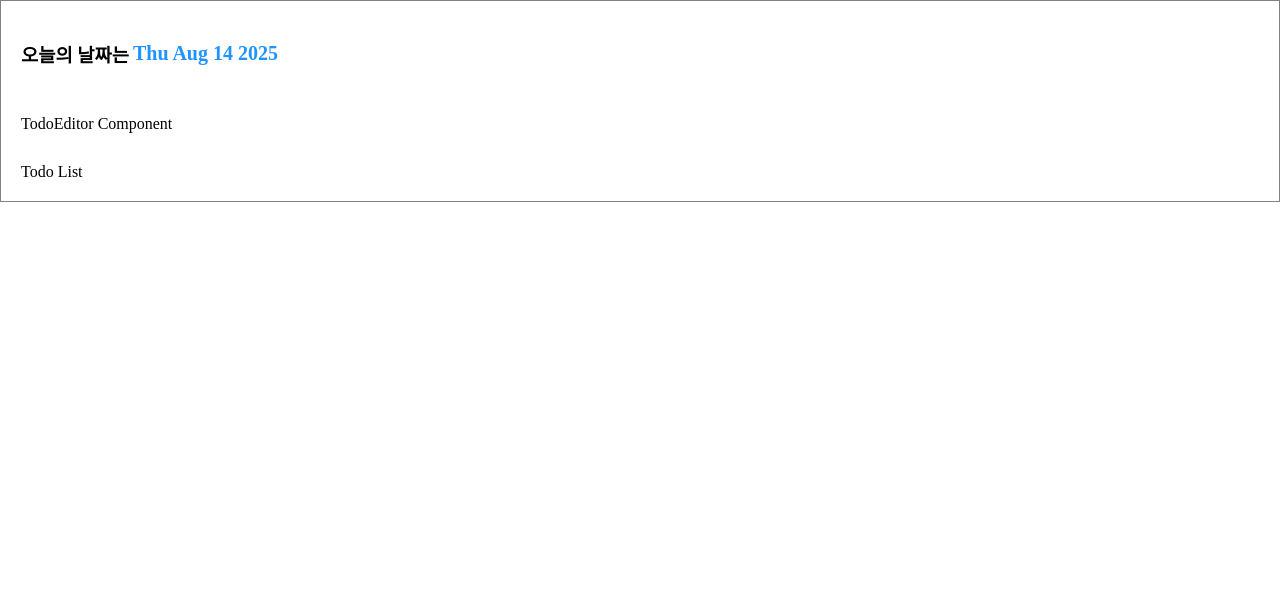
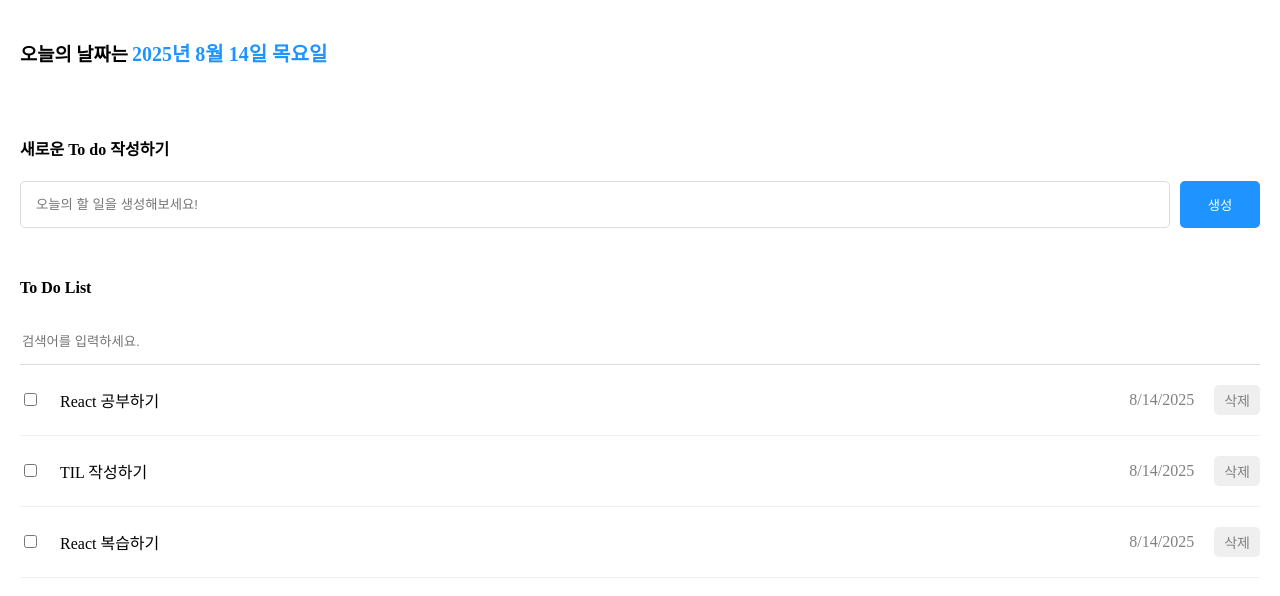
Before and after one commit to heehortus/React-Todo, a React (Vite) app: page / in a window 1280 px wide. Shown: the top 596 px of the page. Built offline with nearby package versions, Linux system fonts and the light colour scheme.

Commit message:
feat: Todo CRUD 함수 생성

```diff
--- a/src/App.css
+++ b/src/App.css
@@ -2,9 +2,12 @@
   max-width: 1280px;
   width: 100%;
   margin: 0 auto;
+
   box-sizing: border-box;
   padding: 20px;
-  border: 1px solid gray;
+
+  /* border: 1px solid gray; */
+
   display: flex;
   flex-direction: column;
   gap: 30px;
--- a/src/App.jsx
+++ b/src/App.jsx
@@ -1,13 +1,68 @@
+import { useState, useRef } from "react";
 import "./App.css";
 import Header from "./components/Header";
 import TodoEditor from "./components/TodoEditor";
+import TodoList from "./components/TodoList";
+
+// mock
+const mockTodo = [
+  {
+    id: 0,
+    isDone: false,
+    content: "React 공부하기",
+    createdDate: new Date().getTime(),
+  },
+  {
+    id: 1,
+    isDone: false,
+    content: "TIL 작성하기",
+    createdDate: new Date().getTime(),
+  },
+  {
+    id: 2,
+    isDone: false,
+    content: "React 복습하기",
+    createdDate: new Date().getTime(),
+  },
+];
 
 function App() {
+  const idRef = useRef(3);
+  const [todo, setTodo] = useState(mockTodo);
+
+  // 아이템 추가 함수
+  const onCreate = (content) => {
+    const newItem = {
+      id: idRef.current,
+      content,
+      isDone: false,
+      createdDate: new Date().getTime(),
+    };
+
+    setTodo([newItem, ...todo]);
+    idRef.current += 1;
+  };
+
+  // 아이템 업데이트 함수 (체크박스 체크)
+  const onUpdate = (targetId) => {
+    setTodo(
+      todo.map((it) =>
+        it.id === targetId ? { ...it, isDone: !it.isDone } : it
+      )
+    );
+  };
+
+  // 아이템 삭제 함수
+  // 해당 id를 가진 아이템 요소를 뺀 새 배열로 todo를 업데이트(필터)한다.
+  const onDelete = (targetId) => {
+    setTodo(todo.filter((it) => it.id !== targetId));
+  };
+
   return (
     <div className="App">
       <Header />
-      <TodoEditor />
-      <div>Todo List</div>
+      <TodoEditor onCreate={onCreate} />
+      <TodoList todo={todo} onUpdate={onUpdate} onDelete={onDelete} />
     </div>
   );
 }
--- a/src/components/Header.jsx
+++ b/src/components/Header.jsx
@@ -1,10 +1,21 @@
 import "./Header.css";
+
+function KoreanDate() {
+  const koreanDateString = new Date().toLocaleDateString("ko-KR", {
+    weekday: "long",
+    year: "numeric",
+    month: "long",
+    day: "numeric",
+  });
+
+  return <div>{koreanDateString}</div>;
+}
 
 const Header = () => {
   return (
     <div className="Header">
       <h3>오늘의 날짜는</h3>
-      <h1>{new Date().toDateString()}</h1>
+      <h1>{KoreanDate()}</h1>
     </div>
   );
 };
--- a/src/components/TodoEditor.css
+++ b/src/components/TodoEditor.css
@@ -0,0 +1,28 @@
+.TodoEditor .editor-wrapper {
+  width: 100%;
+  display: flex;
+  gap: 10px;
+}
+
+.TodoEditor input {
+  flex: 1;
+  box-sizing: border-box;
+  border: 1px solid rgb(220, 220, 220);
+  border-radius: 5px;
+  padding: 15px;
+}
+
+.TodoEditor input:focus {
+  outline: none;
+  border: 1px solid #1f93ff;
+}
+
+.TodoEditor button {
+  cursor: pointer;
+  width: 80px;
+  border: none;
+  background-color: #1f93ff;
+  /* 글자 색상 : white or #fff or #ffffff */
+  color: #ffffff;
+  border-radius: 5px;
+}
--- a/src/components/TodoEditor.jsx
+++ b/src/components/TodoEditor.jsx
@@ -1,7 +1,46 @@
+import { useRef, useState } from "react";
 import "./TodoEditor.css";
 
-const TodoEditor = () => {
-  return <div className="TodoEditor">TodoEditor Component</div>;
+const TodoEditor = ({ onCreate }) => {
+  const [content, setContent] = useState("");
+  const inputRef = useRef();
+
+  const onChangeContent = (e) => {
+    setContent(e.target.value);
+  };
+
+  const onSubmit = () => {
+    if (!content) {
+      inputRef.current.focus();
+      return;
+    }
+
+    onCreate(content);
+    setContent("");
+  };
+
+  // enter 누르면 onCreate
+  const onKeyDown = (e) => {
+    if (e.keyCode === 13) {
+      onSubmit();
+    }
+  };
+
+  return (
+    <div className="TodoEditor">
+      <h4>새로운 To do 작성하기</h4>
+      <div className="editor-wrapper">
+        <input
+          ref={inputRef}
+          value={content}
+          onChange={onChangeContent}
+          onKeyDown={onKeyDown}
+          placeholder="오늘의 할 일을 생성해보세요!"
+        />
+        <button onClick={onSubmit}>생성</button>
+      </div>
+    </div>
+  );
 };
 
 export default TodoEditor;
--- /dev/null
+++ b/src/components/TodoItem.css
@@ -0,0 +1,29 @@
+.TodoItem {
+  display: flex;
+  align-items: center;
+  gap: 20px;
+  padding-bottom: 20px;
+  border-bottom: 1px solid rgb(240, 240, 240);
+}
+
+.TodoItem .checkbox-col {
+  width: 20px;
+}
+
+.TodoItem .title-col {
+  flex: 1;
+}
+
+.TodoItem .date-col {
+  font-size: 16px;
+  color: gray;
+}
+
+.TodoItem .btn-col button {
+  cursor: pointer;
+  color: gray;
+  font-size: 14px;
+  border: none;
+  border-radius: 5px;
+  padding: 5px 10px;
+}
--- /dev/null
+++ b/src/components/TodoItem.jsx
@@ -0,0 +1,30 @@
+import "./TodoItem.css";
+
+const TodoItem = ({ id, content, isDone, createdDate, onUpdate, onDelete }) => {
+  // 체크박스 체크 시 onUpdate 호출
+  const onChangeCheckbox = () => {
+    onUpdate(id);
+  };
+
+  // 삭제 버튼 클릭 시 onDelete 호출
+  const onClickDelete = () => {
+    onDelete(id);
+  };
+
+  return (
+    <div className="TodoItem">
+      <div className="checkbox-col">
+        <input onChange={onChangeCheckbox} checked={isDone} type="checkbox" />
+      </div>
+      <div className="title-col">{content}</div>
+      <div className="date-col">
+        {new Date(createdDate).toLocaleDateString()}
+      </div>
+      <div className="btn-col">
+        <button onClick={onClickDelete}>삭제</button>
+      </div>
+    </div>
+  );
+};
+
+export default TodoItem;
--- /dev/null
+++ b/src/components/TodoList.css
@@ -0,0 +1,21 @@
+.TodoList .SearchBar {
+  margin-bottom: 20px;
+  width: 100%;
+  /* 기본 스타일 제거 */
+  border: none;
+  border-bottom: 1px solid rgb(220, 220, 220);
+  box-sizing: border-box;
+  padding-top: 15px;
+  padding-bottom: 15px;
+}
+
+.TodoList .SearchBar:focus {
+  outline: none;
+  border-bottom: 1px solid #1f93ff;
+}
+
+.TodoList .list-wrapper {
+  display: flex;
+  flex-direction: column;
+  gap: 20px;
+}
--- /dev/null
+++ b/src/components/TodoList.jsx
@@ -0,0 +1,50 @@
+import { useState } from "react";
+import TodoItem from "./TodoItem";
+import "./TodoList.css";
+
+const TodoList = ({ todo, onUpdate, onDelete }) => {
+  const [search, setSearch] = useState("");
+
+  // 검색어 입력 내용 처리 함수
+  const onChangeSearch = (e) => {
+    setSearch(e.target.value);
+  };
+
+  // 입력 검색어에 따라 아이템 필터링 함수
+  // 검색어가 비었으면 todo 그대로 출력
+  // 검색어가 있으면 todo filter
+  // 대소문자 구별 안 가도록 (대문자 -> 소문자 변환)
+  const getSearchResult = () => {
+    return search === ""
+      ? todo
+      : todo.filter((it) =>
+          it.content.toLowerCase().includes(search.toLowerCase())
+        );
+  };
+
+  return (
+    <div className="TodoList">
+      <h4>To Do List</h4>
+      <input
+        value={search}
+        onChange={onChangeSearch}
+        className="SearchBar"
+        placeholder="검색어를 입력하세요."
+      />
+      <div className="list-wrapper">
+        {getSearchResult().map((it) => {
+          return (
+            <TodoItem
+              key={it.id}
+              {...it}
+              onUpdate={onUpdate}
+              onDelete={onDelete}
+            />
+          );
+        })}
+      </div>
+    </div>
+  );
+};
+
+export default TodoList;
```
